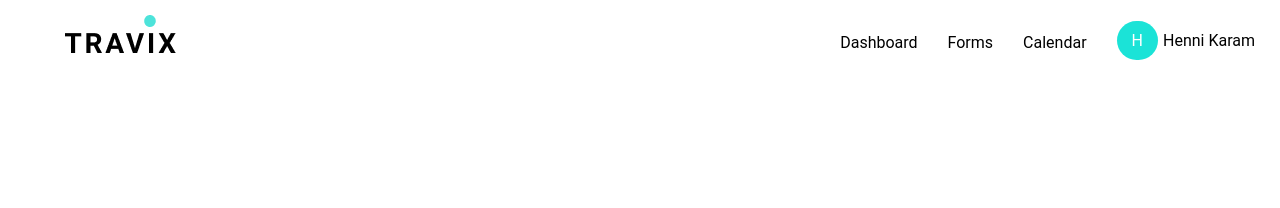
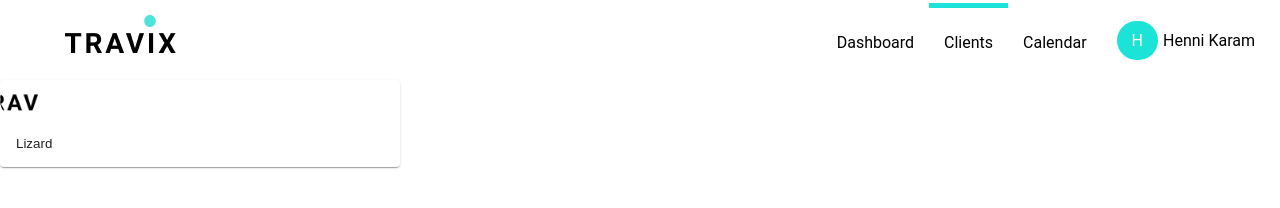
Before and after one commit to KaramHnni/Travix, a React app: page /clients in a window 1280 px wide. Built offline with nearby package versions, Linux system fonts and the light colour scheme.

Commit message:
Commit new changes

```diff
--- a/src/components/App.js
+++ b/src/components/App.js
@@ -5,9 +5,13 @@ import {
   Route,
 } from "react-router-dom";
 import Header from './Header';
+import Clients from './Clients';
 import Dashboard from './Dashboard';
 import AppCalendar from './AppCalendar';
 import Input from './Input'
+import { ThemeProvider } from '@material-ui/styles';
+import theme from '../helpers/theme'
+
 class App extends React.Component{
 
 
@@ -15,13 +19,13 @@ class App extends React.Component{
   render(){
 
     return (
+      <ThemeProvider theme={theme}>
       <Router>
         <Header username="Henni Karam"/>
         <Switch>
           <Route exact path="/" component = {Dashboard}>
           </Route>
-          <Route path="/forms">
-            <Input />
+          <Route path="/clients" component ={Clients}>
           </Route>
       <Route path="/calendar" component = {AppCalendar} >
       </Route>
@@ -29,6 +33,7 @@ class App extends React.Component{
 
 
     </Router>
+    </ThemeProvider>
 
     )
   }
--- /dev/null
+++ b/src/components/ClientCard.js
@@ -0,0 +1,26 @@
+import React from 'react'
+import Clients from './Clients'
+import Card from '@material-ui/core/Card';
+import CardActionArea from '@material-ui/core/CardActionArea';
+import CardActions from '@material-ui/core/CardActions';
+import CardContent from '@material-ui/core/CardContent';
+import CardMedia from '@material-ui/core/CardMedia';
+import Avatar from '@material-ui/core/Avatar';
+
+
+const ClientCard = () => (
+
+
+    <Card style={{width: 400}} >
+    <CardActionArea>
+      <Avatar src="images/Logo.png" />
+
+      <CardContent>
+        Lizard
+      </CardContent>
+    </CardActionArea>
+    </Card>
+
+)
+
+export default ClientCard;
--- /dev/null
+++ b/src/components/Clients.js
@@ -0,0 +1,11 @@
+
+import React from 'react'
+import ClientCard from "./ClientCard"
+
+const Clients  = () => (
+
+
+    <ClientCard />
+)
+
+export default Clients;
--- a/src/components/Header.js
+++ b/src/components/Header.js
@@ -13,7 +13,7 @@ const Header = (props) => {
             <div className="right-header">
             <ul className="header-ul">
                 <li><Link className={location === "/" ?"current-li":"" } to="/">Dashboard</Link></li>
-                <li><Link className={location === "/forms" ?"current-li":"" }  to="/forms">Forms</Link></li>
+                <li><Link className={location === "/clients" ?"current-li":"" }  to="/clients">Clients</Link></li>
                 <li><Link className={location === "/calendar" ?"current-li":"" }  to="/calendar">Calendar</Link></li>
             </ul>
             <div className="profile-area">
--- a/src/components/Input.js
+++ b/src/components/Input.js
@@ -1,16 +1,13 @@
 import React, {useState} from 'react'
 import TextField from '@material-ui/core/TextField';
-import { ThemeProvider } from '@material-ui/styles';
-import theme from '../helpers/theme'
+
 
 
 const Input = ({handleInputChange}) => {
 
 
 return(
-		<ThemeProvider theme={theme}>
 			<TextField onChange={e => handleInputChange(e)} id="basicInput" label="Input" variant="outlined" color="primary" />
-		</ThemeProvider>
 
 	)
 
```
Also changed, not shown: src/css/style.styl (line endings or trailing spaces).
